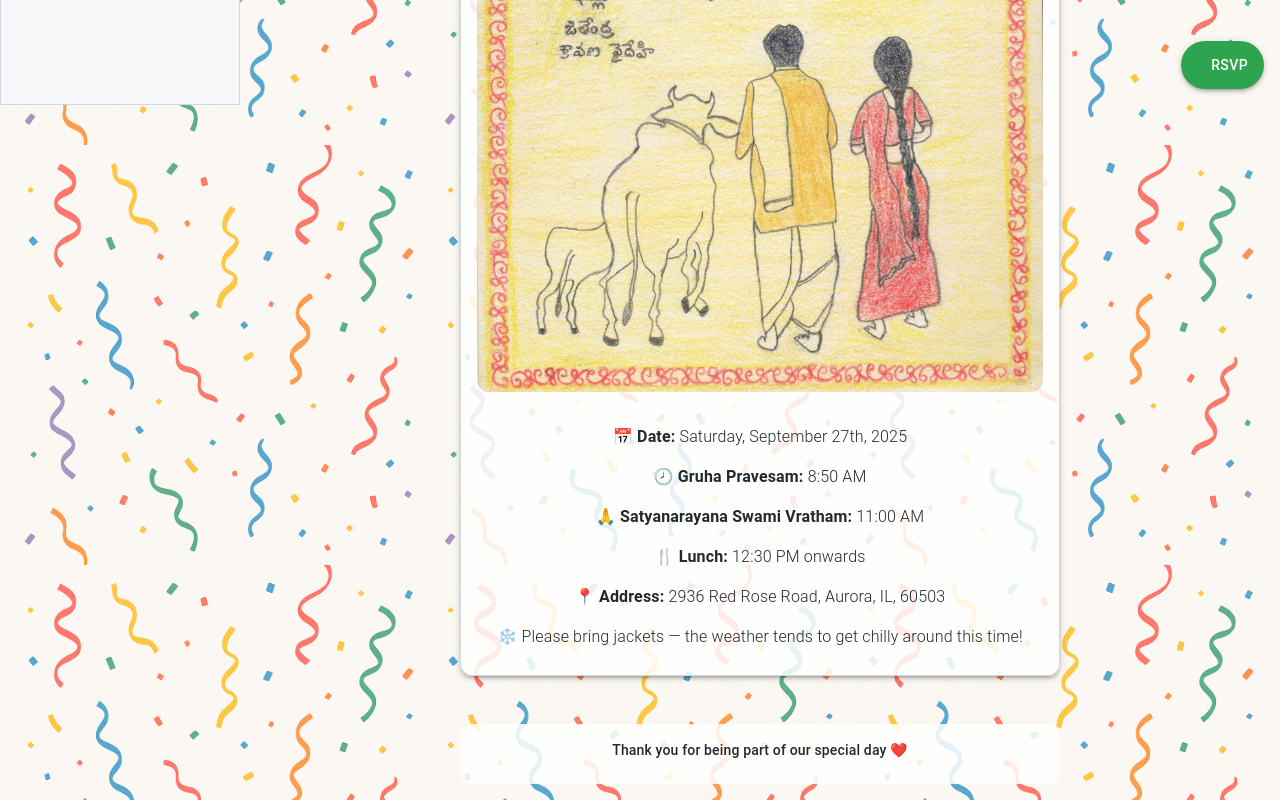
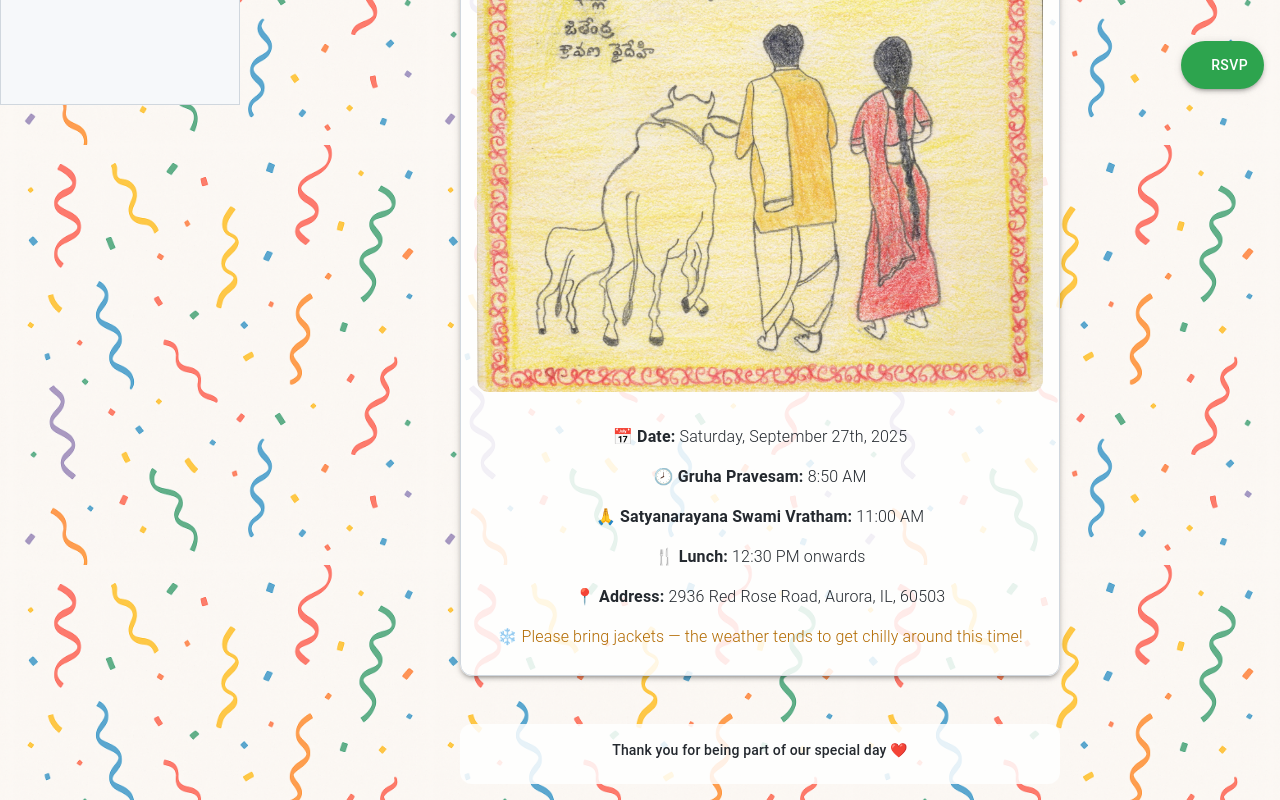
Before and after one commit to jitendra8911/house-warming, a React (Vite) app: page / in a window 1280 px wide. Shown: the part 695-1495 px from the top of the page. Built offline with nearby package versions, Linux system fonts and the light colour scheme; no server answers; some icons are missing.

Commit message:
change winter message color

```diff
--- a/src/pages/Home.tsx
+++ b/src/pages/Home.tsx
@@ -98,7 +98,7 @@ const Home: React.FC = () => {
                             </Typography>
 
                             <Typography variant="subtitle1" sx={{ mt: 1.5 }} >
-                                <Typography component="span" fontWeight={300}>
+                                <Typography component="span" fontWeight={300} sx={{color: "#b26a00"  }}>
                                     ❄️ Please bring jackets — the weather tends to get chilly around this time!
                                 </Typography>
                             </Typography>
```
